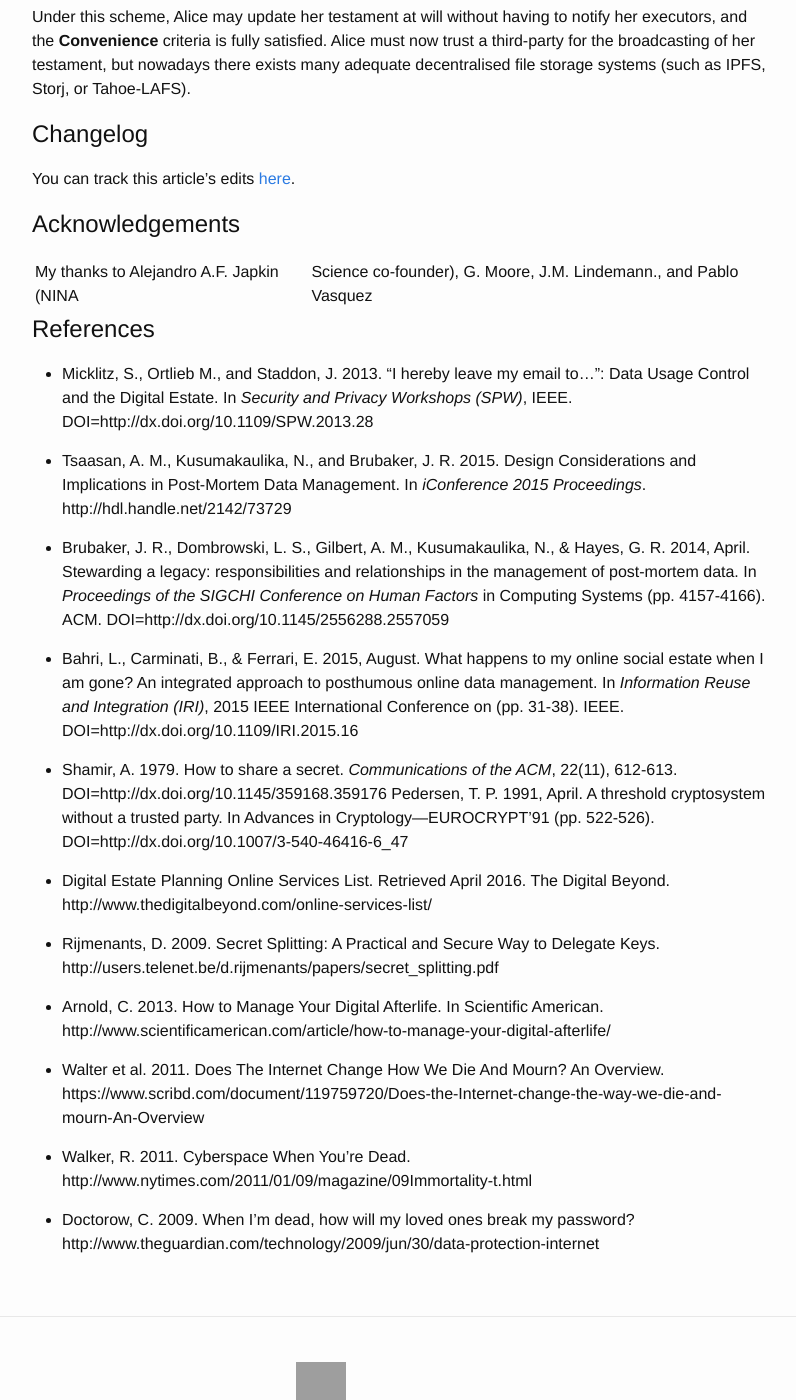
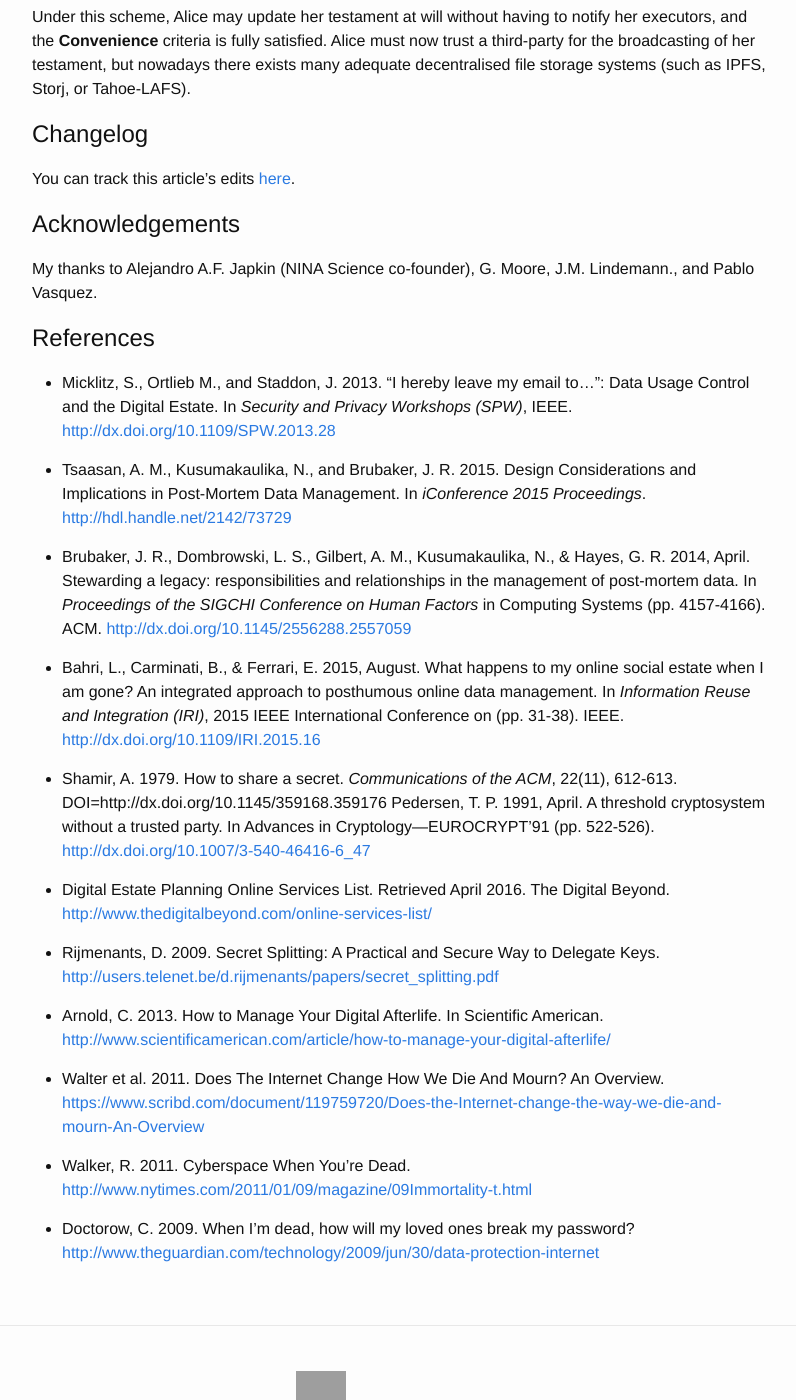
Before and after one commit to arielelkin/site_source, a Jekyll site: the page built from articles/digital-estate-planning.markdown, in a window 1280 px wide and 1400 px high, scrolled down 4104 px. Shown: the whole window, without its empty margins (238-1034 px from the left). Built offline with Jekyll 4.4.1, drawn with Linux system fonts in a browser that asks for light colours; grey boxes are pictures that could not be loaded.

Commit message:
fix links for dep article

```diff
--- a/articles/digital-estate-planning.markdown
+++ b/articles/digital-estate-planning.markdown
@@ -118,30 +118,29 @@ You can track this article's edits [here](https://github.com/arielelkin/site_sou
 
 # Acknowledgements
 
-My thanks to Alejandro A.F. Japkin (NINA | Science co-founder), G. Moore, J.M. Lindemann., and Pablo Vasquez
+My thanks to Alejandro A.F. Japkin (NINA Science co-founder), G. Moore, J.M. Lindemann., and Pablo Vasquez.
 
 # References
 
-* Micklitz, S., Ortlieb M., and Staddon, J. 2013. “I hereby leave my email to…”: Data Usage Control and the Digital Estate. In _Security and Privacy Workshops (SPW)_, IEEE. DOI=http://dx.doi.org/10.1109/SPW.2013.28
+* Micklitz, S., Ortlieb M., and Staddon, J. 2013. “I hereby leave my email to…”: Data Usage Control and the Digital Estate. In _Security and Privacy Workshops (SPW)_, IEEE. <http://dx.doi.org/10.1109/SPW.2013.28>
 
-* Tsaasan, A. M., Kusumakaulika, N., and Brubaker, J. R. 2015. Design Considerations and Implications in Post-Mortem Data Management. In _iConference 2015 Proceedings_. http://hdl.handle.net/2142/73729
+* Tsaasan, A. M., Kusumakaulika, N., and Brubaker, J. R. 2015. Design Considerations and Implications in Post-Mortem Data Management. In _iConference 2015 Proceedings_. <http://hdl.handle.net/2142/73729>
 
-* Brubaker, J. R., Dombrowski, L. S., Gilbert, A. M., Kusumakaulika, N., & Hayes, G. R. 2014, April. Stewarding a legacy: responsibilities and relationships in the management of post-mortem data. In _Proceedings of the SIGCHI Conference on Human Factors_ in Computing Systems (pp. 4157-4166). ACM. DOI=http://dx.doi.org/10.1145/2556288.2557059
+* Brubaker, J. R., Dombrowski, L. S., Gilbert, A. M., Kusumakaulika, N., & Hayes, G. R. 2014, April. Stewarding a legacy: responsibilities and relationships in the management of post-mortem data. In _Proceedings of the SIGCHI Conference on Human Factors_ in Computing Systems (pp. 4157-4166). ACM. <http://dx.doi.org/10.1145/2556288.2557059>
 
-* Bahri, L., Carminati, B., & Ferrari, E. 2015, August. What happens to my online social estate when I am gone? An integrated approach to posthumous online data management. In _Information Reuse and Integration (IRI)_, 2015 IEEE International Conference on (pp. 31-38). IEEE. DOI=http://dx.doi.org/10.1109/IRI.2015.16
+* Bahri, L., Carminati, B., & Ferrari, E. 2015, August. What happens to my online social estate when I am gone? An integrated approach to posthumous online data management. In _Information Reuse and Integration (IRI)_, 2015 IEEE International Conference on (pp. 31-38). IEEE. <http://dx.doi.org/10.1109/IRI.2015.16>
 
 * Shamir, A. 1979. How to share a secret. _Communications of the ACM_, 22(11), 612-613. DOI=http://dx.doi.org/10.1145/359168.359176
-Pedersen, T. P. 1991, April. A threshold cryptosystem without a trusted party. In Advances in Cryptology—EUROCRYPT’91 (pp. 522-526). DOI=http://dx.doi.org/10.1007/3-540-46416-6_47
+Pedersen, T. P. 1991, April. A threshold cryptosystem without a trusted party. In Advances in Cryptology—EUROCRYPT’91 (pp. 522-526). <http://dx.doi.org/10.1007/3-540-46416-6_47>
 
-* Digital Estate Planning Online Services List. Retrieved April 2016. The Digital Beyond. http://www.thedigitalbeyond.com/online-services-list/
+* Digital Estate Planning Online Services List. Retrieved April 2016. The Digital Beyond. <http://www.thedigitalbeyond.com/online-services-list/>
 
-* Rijmenants, D. 2009. Secret Splitting: A Practical and Secure Way to Delegate Keys. http://users.telenet.be/d.rijmenants/papers/secret_splitting.pdf
+* Rijmenants, D. 2009. Secret Splitting: A Practical and Secure Way to Delegate Keys. <http://users.telenet.be/d.rijmenants/papers/secret_splitting.pdf>
 
-* Arnold, C. 2013. How to Manage Your Digital Afterlife. In Scientific American. http://www.scientificamerican.com/article/how-to-manage-your-digital-afterlife/
+* Arnold, C. 2013. How to Manage Your Digital Afterlife. In Scientific American. <http://www.scientificamerican.com/article/how-to-manage-your-digital-afterlife/>
 
-* Walter et al. 2011. Does The Internet Change How We Die And Mourn? An Overview. https://www.scribd.com/document/119759720/Does-the-Internet-change-the-way-we-die-and-mourn-An-Overview
+* Walter et al. 2011. Does The Internet Change How We Die And Mourn? An Overview. <https://www.scribd.com/document/119759720/Does-the-Internet-change-the-way-we-die-and-mourn-An-Overview>
 
-* Walker, R. 2011. Cyberspace When You’re Dead.
-http://www.nytimes.com/2011/01/09/magazine/09Immortality-t.html
+* Walker, R. 2011. Cyberspace When You’re Dead. <http://www.nytimes.com/2011/01/09/magazine/09Immortality-t.html>
 
-* Doctorow, C. 2009. When I'm dead, how will my loved ones break my password? http://www.theguardian.com/technology/2009/jun/30/data-protection-internet
+* Doctorow, C. 2009. When I'm dead, how will my loved ones break my password? <http://www.theguardian.com/technology/2009/jun/30/data-protection-internet>
```
